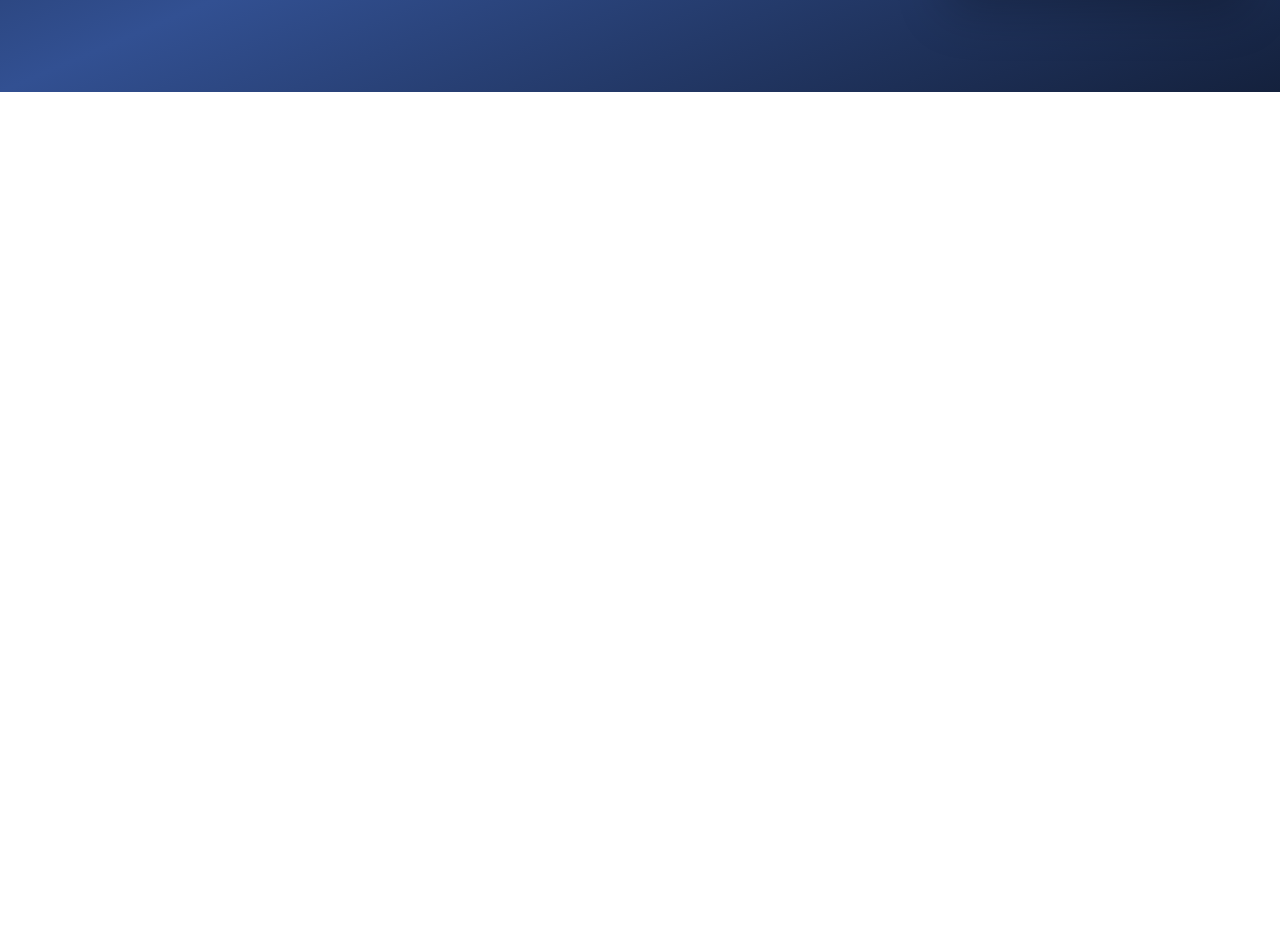
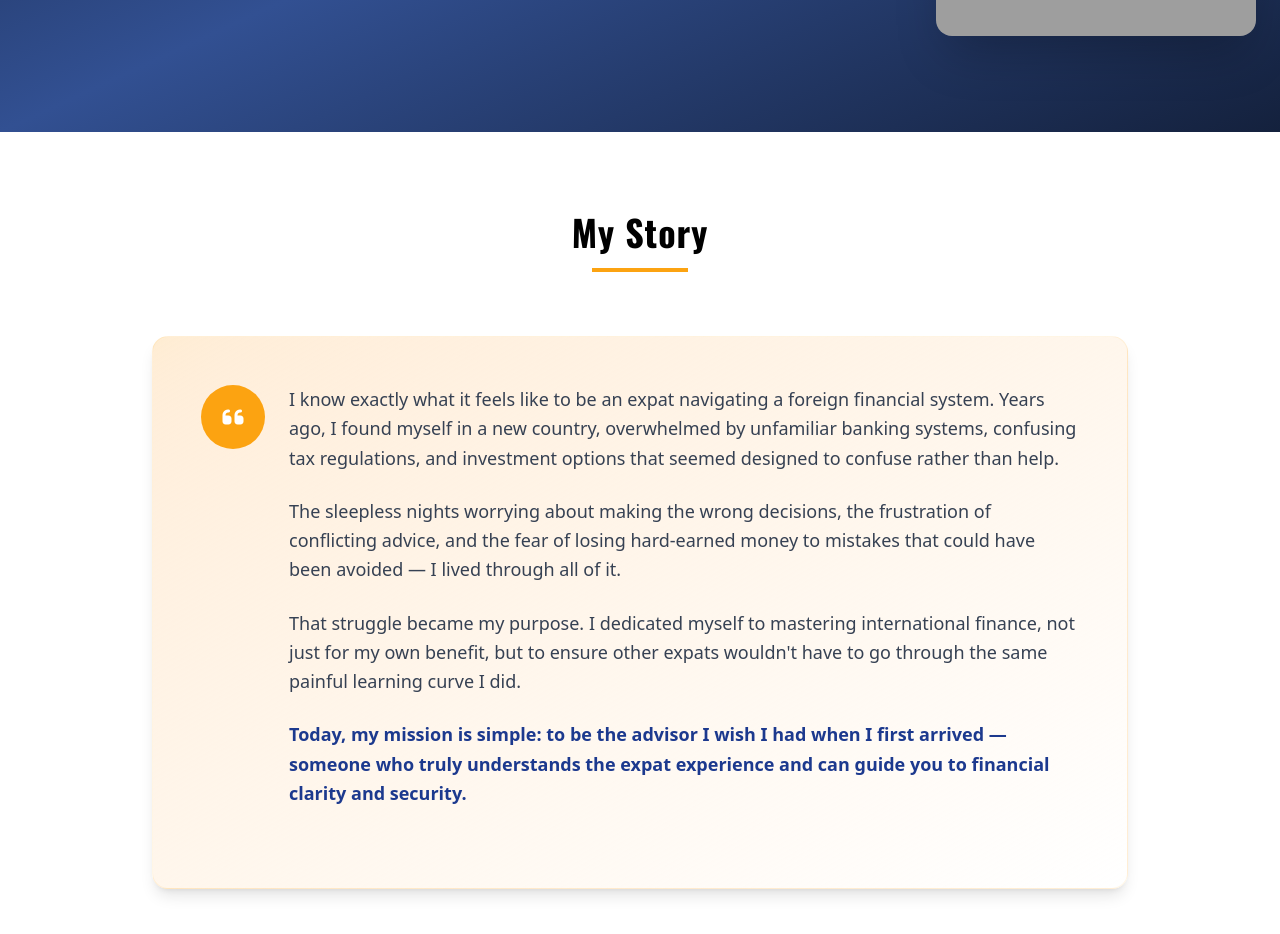
Before and after one commit to MarkLorens/SettleSmart, a React (Vite) app: page /#/about in a window 1280 px wide. Shown: the part 460-1394 px from the top of the page. Before the commit the page ends 800 px from the top, so only its background shows below. Built offline with nearby package versions, Linux system fonts and the light colour scheme; grey boxes are pictures that could not be loaded.

Commit message:
Added story section.

```diff
--- a/src/components/about/Hero.jsx
+++ b/src/components/about/Hero.jsx
@@ -8,7 +8,7 @@ const Hero = () => {
       className="bg-linear-to-br from-blue via-[#325092] to-blue text-white py-24 h-[125] flex items-center"
     >
       <Navbar />
-      <div className="max-w-7xl mx-auto mt-10 px-6 w-full">
+      <div className="max-w-7xl mx-auto mt-20 px-6 w-full">
         <div className="grid grid-cols-1 lg:grid-cols-2 gap-12 items-center">
           <div>
             <div className=" inline-block bg-blue-800 px-4 py-2 rounded-full text-sm font-semibold mb-6">
--- /dev/null
+++ b/src/components/about/Story.jsx
@@ -0,0 +1,54 @@
+const Story = () => {
+  return (
+    <section id="StorySection" className="bg-white py-20">
+      <div className="max-w-5xl mx-auto px-6">
+        <div className="text-center mb-16">
+          <h2 className="text-4xl font-bold font-oswald mb-4 tracking-wide">
+            My Story
+          </h2>
+          <div className="w-24 h-1 bg-gold mx-auto"></div>
+        </div>
+        <div className="bg-linear-to-br from-gold/20 to-white border border-gold/10 rounded-2xl p-12 shadow-lg">
+          <div className="flex items-start space-x-6 mb-8">
+            <div className="shrink-0">
+              <div className="w-16 h-16 bg-gold rounded-full flex items-center justify-center">
+                <i class="fa-solid fa-quote-left text-white text-2xl"></i>
+              </div>
+            </div>
+            <div>
+              <div>
+                <p className="text-lg text-gray-700 leading-relaxed mb-6">
+                  I know exactly what it feels like to be an expat navigating a
+                  foreign financial system. Years ago, I found myself in a new
+                  country, overwhelmed by unfamiliar banking systems, confusing
+                  tax regulations, and investment options that seemed designed
+                  to confuse rather than help.
+                </p>
+                <p className="text-lg text-gray-700 leading-relaxed mb-6">
+                  The sleepless nights worrying about making the wrong
+                  decisions, the frustration of conflicting advice, and the fear
+                  of losing hard-earned money to mistakes that could have been
+                  avoided — I lived through all of it.
+                </p>
+                <p className="text-lg text-gray-700 leading-relaxed mb-6">
+                  That struggle became my purpose. I dedicated myself to
+                  mastering international finance, not just for my own benefit,
+                  but to ensure other expats wouldn't have to go through the
+                  same painful learning curve I did.
+                </p>
+                <p className="text-lg font-semibold leading-relaxed text-blue-900">
+                  Today, my mission is simple: to be the advisor I wish I had
+                  when I first arrived — someone who truly understands the expat
+                  experience and can guide you to financial clarity and
+                  security.
+                </p>
+              </div>
+            </div>
+          </div>
+        </div>
+      </div>
+    </section>
+  );
+};
+
+export default Story;
--- a/src/pages/About.jsx
+++ b/src/pages/About.jsx
@@ -1,10 +1,12 @@
 import Hero from "../components/about/Hero";
+import Story from "../components/about/Story";
 import Navbar from "../components/Navbar";
 
 const About = () => {
   return (
     <div>
       <Hero />
+      <Story />
     </div>
   );
 };
```
